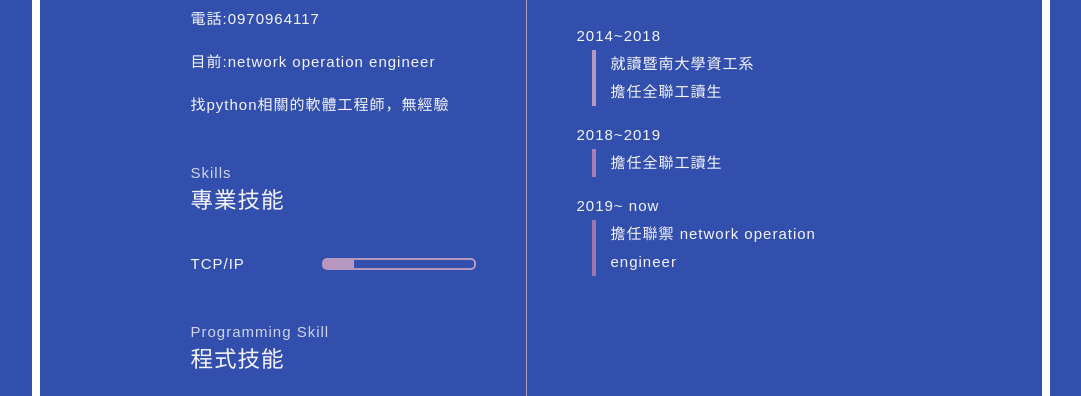
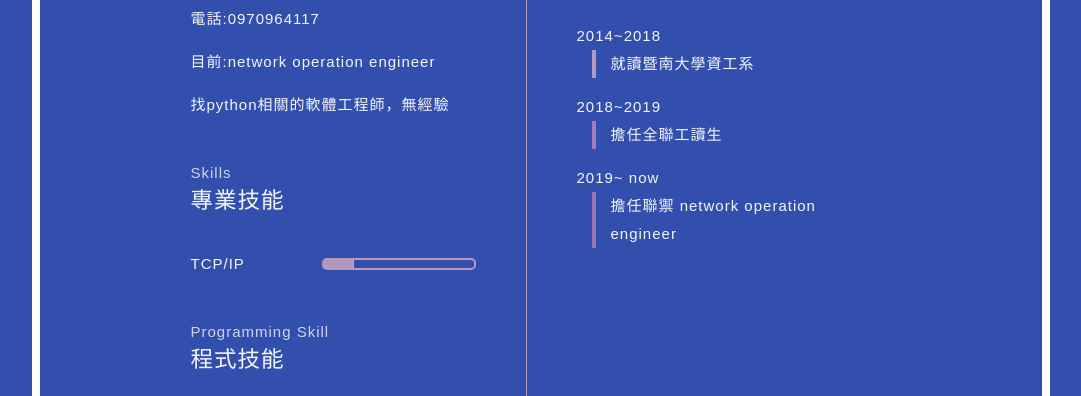
Before and after one commit to barwei/barwei.github.io, a plain HTML site: page index.html in a window 1280 px wide. Shown: the part 325-721 px from the top of the page, without its empty margins (99-1180 px from the left). Drawn offline with Linux system fonts and the light colour scheme.

Commit message:
Update index.html

```diff
--- a/index.html
+++ b/index.html
@@ -59,7 +59,6 @@
               2014~2018
               <ul>
                 <li>就讀暨南大學資工系</li>
-                <li>擔任全聯工讀生</li>
               </ul>
             </li>
             <li class="year">
```
